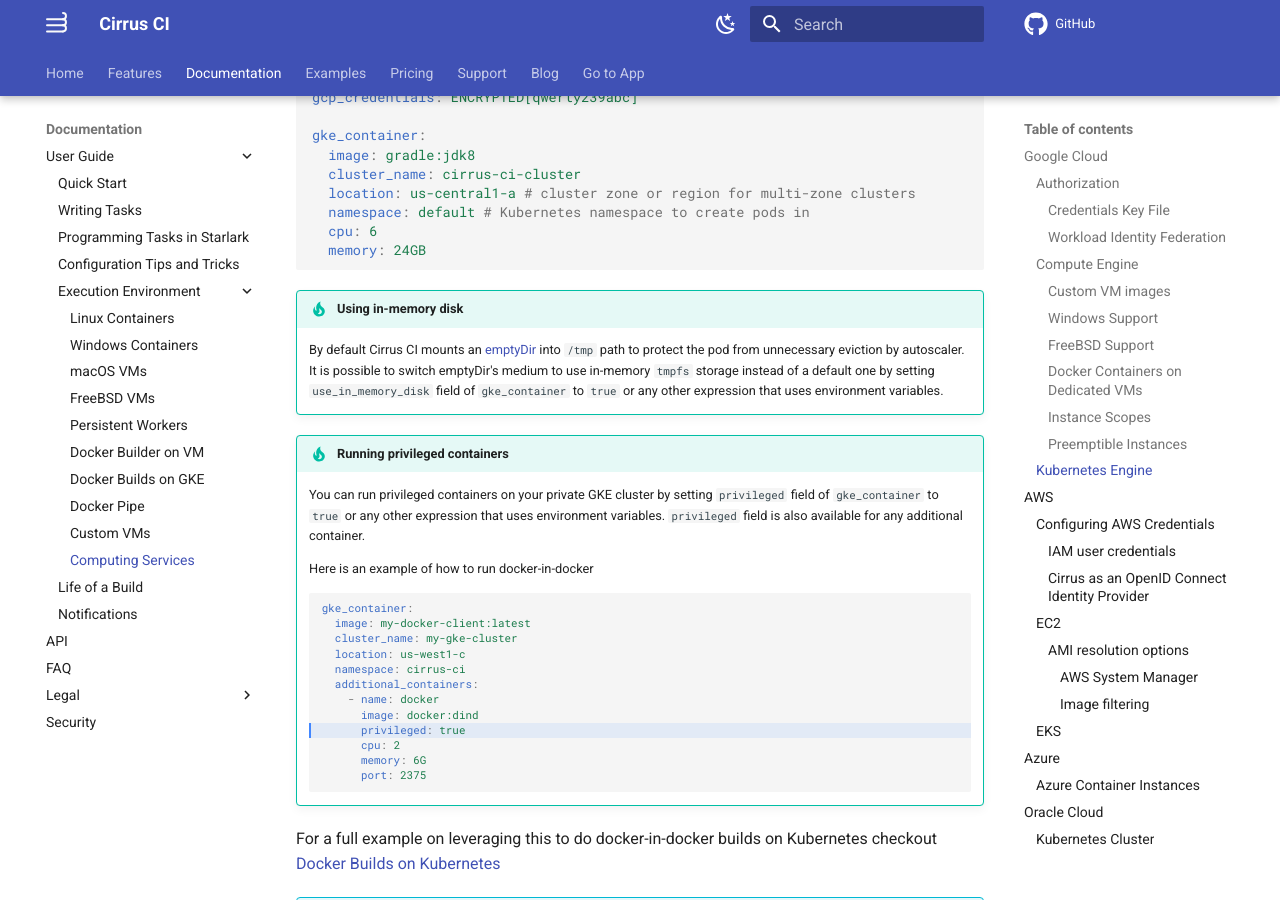
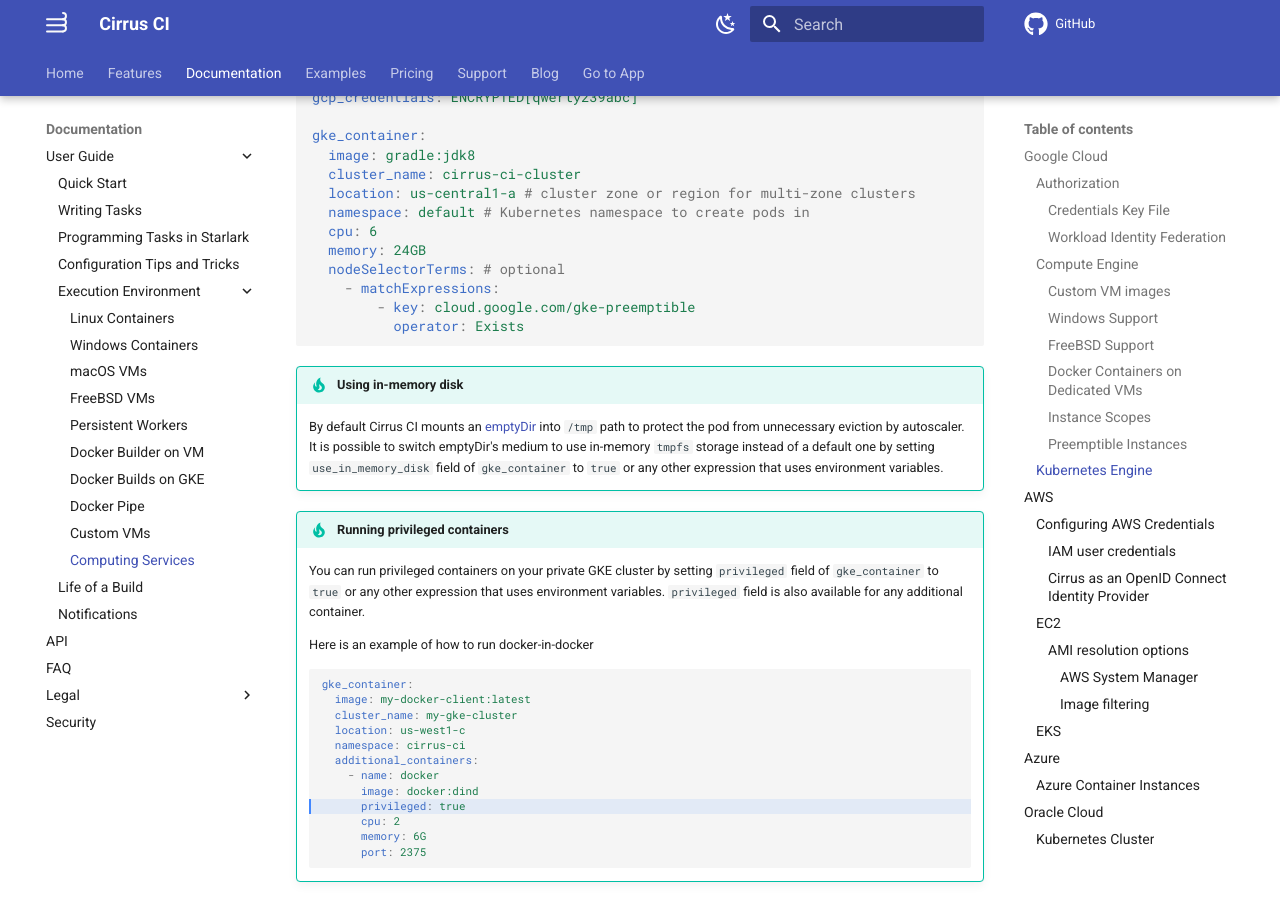
Before and after one commit to cirruslabs/cirrus-ci-docs, an MkDocs documentation site: the page built from docs/guide/supported-computing-services.md, in a window 1280 px wide and 900 px high, scrolled down 9831 px. Built offline with MkDocs 1.6.1 and Material for MkDocs 9.7.7, drawn with Linux system fonts in a browser that asks for light colours; emoji names are drawn with the system emoji font; comment, search, counter and statistics services are not loaded; some of the changed text lies outside the part shown.

Commit message:
Document nodeSelectorTerms (#1083)

````diff
--- a/docs/guide/supported-computing-services.md
+++ b/docs/guide/supported-computing-services.md
@@ -485,6 +485,10 @@ gke_container:
   namespace: default # Kubernetes namespace to create pods in
   cpu: 6
   memory: 24GB
+  nodeSelectorTerms: # optional
+    - matchExpressions:
+        - key: cloud.google.com/gke-preemptible
+          operator: Exists
 ```
 
 !!! tip "Using in-memory disk"
@@ -574,7 +578,7 @@ task:
     ...
 
 task:
-  eks_instance:
+  eks_container:
     ...
 ```
 
@@ -787,6 +791,12 @@ task:
     image: node:latest
     region: us-east-1
     cluster_name: cirrus-ci
+    nodeSelectorTerms: # optional
+      - matchExpressions:
+        - key: eks.amazonaws.com/capacityType
+          operator: In
+          values:
+            - SPOT
   script: ./run-ci.sh
 ```
 
@@ -959,6 +969,12 @@ task:
   oke_container:
     cluster_id: ocid1.cluster.oc1.iad.xxxxxx
     image: golang:latest
+    nodeSelectorTerms: # optional
+      - matchExpressions:
+        - key: kubernetes.io/arch
+          operator: In
+          values:
+            - arm64
   script: ./run-ci.sh
 ```
 
````
